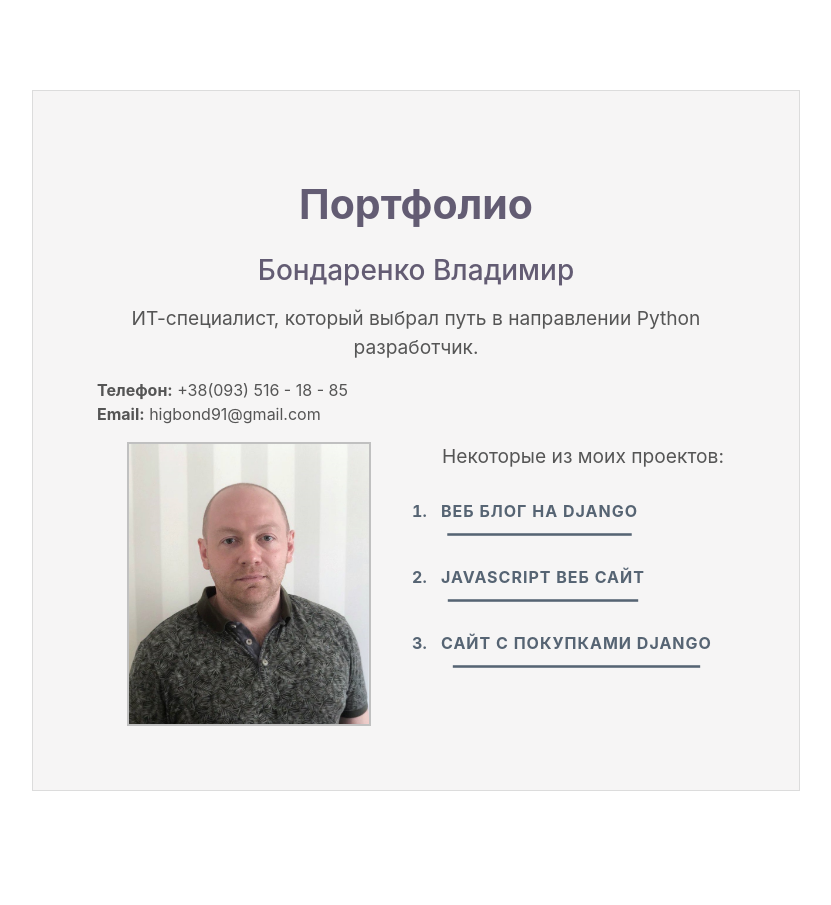
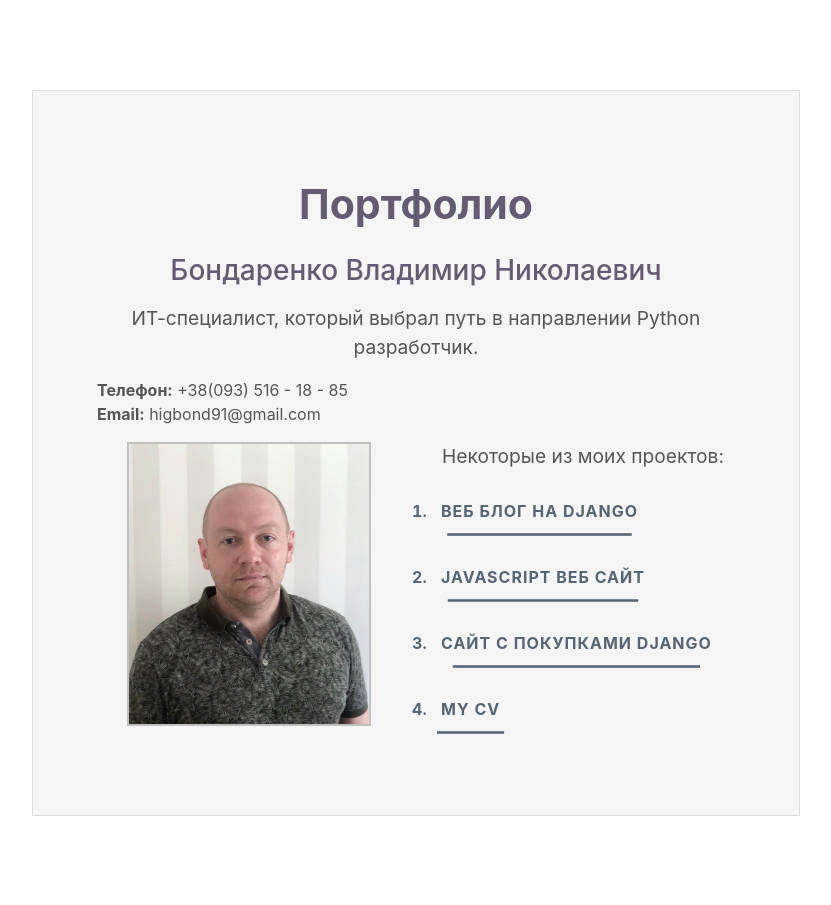
Before and after one commit to Higbond/potfolio, a Django app: page / in a window 1280 px wide. Shown: the whole page, without its empty margins (224-1055 px from the left). Before the commit the page ends 791 px from the top, so only its background shows below. Run offline with Django 3.2, Linux system fonts and the light colour scheme.

Commit message:
setting update

```diff
--- a/main/templates/main/home.html
+++ b/main/templates/main/home.html
@@ -12,7 +12,7 @@
 <body>
   <div class="panel">
 		<h1 class="heading">Портфолио</h1>
-		<h3 class="heading">Бондаренко Владимир</h3>
+		<h3 class="heading">Бондаренко Владимир Николаевич</h3>
 			<p>ИТ-специалист, который выбрал путь в направлении Python разработчик.</p>
   		<ul class="text-left">
   		  <li><b>Телефон:</b> +38(093) 516 - 18 - 85</li>
@@ -27,8 +27,9 @@
 	        <p class="left-text">Некоторые из моих проектов:</p>
 	        <ol class="text-left cl-effect-7">
 	          <li><a href="https://budgrand.herokuapp.com/" title="Посетить сайт">Веб блог на Django</a></li>
-	          <li><a href="#" title="https://budgrand.herokuapp.com/">JavaScript веб сайт</a></li>
+	          <li><a href="https://budgrand.herokuapp.com/" title="Посетить сайт">JavaScript веб сайт</a></li>
 	          <li><a href="#" title="Посетить сайт">Сайт с покупками Django</a></li>
+				<li><a href="#" title="Посетить сайт">My CV</a></li>
 	        </ol>
 	      </div>
 	    </div>
```
